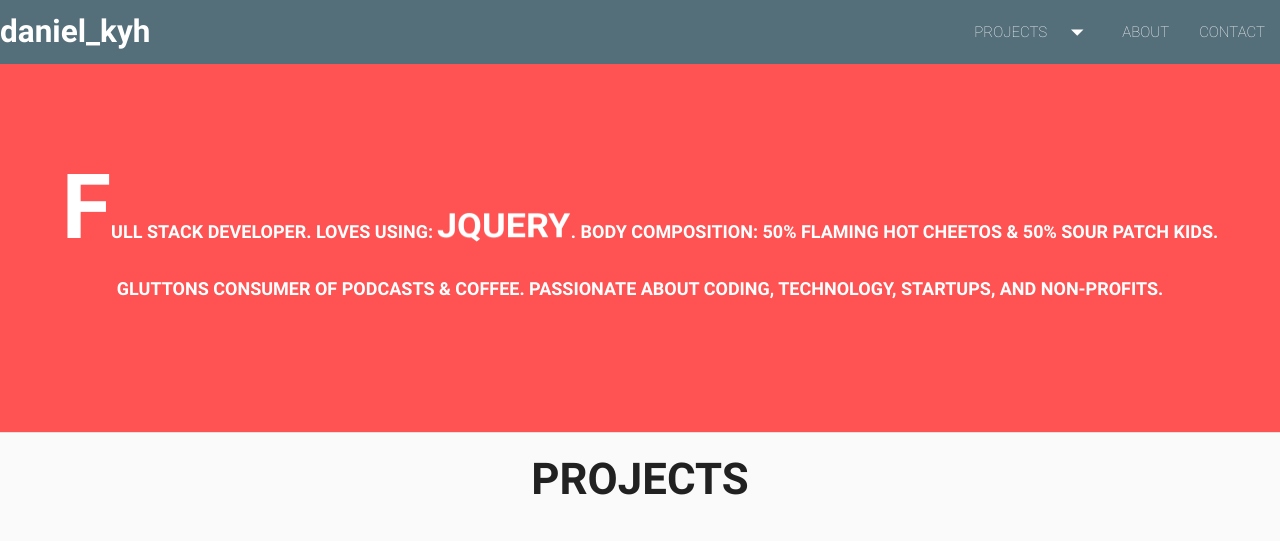
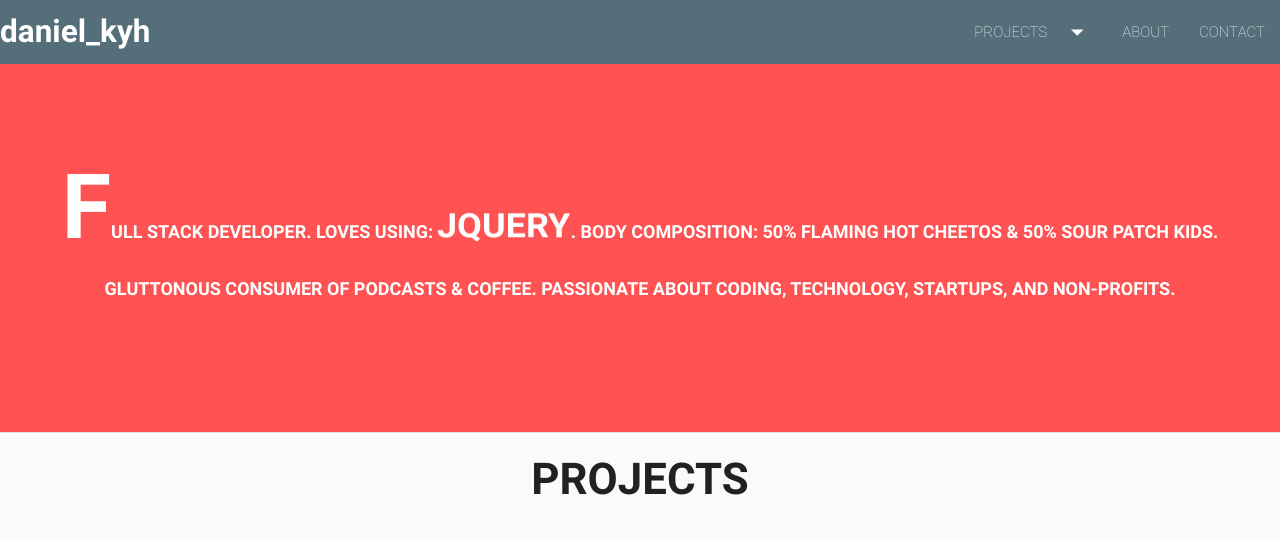
Before and after one commit to danielkyh/daniekyh.github.io, a plain HTML site: page index.html in a window 1280 px wide. Shown: the top 541 px of the page. Drawn offline with nearby package versions, Linux system fonts and the light colour scheme.

Commit message:
Update index.html
spelling error correction

```diff
--- a/index.html
+++ b/index.html
@@ -48,7 +48,7 @@
         </nav>
       <div class="red accent-2 section" id="about">
         <div class="row valign wrapper">
-          <p class="center enter zero-top-margin animated fadeInUpBig" id="about-me"><span class="first-word">F</span>ULL STACK DEVELOPER.  LOVES USING: <span class="rotate">RUBY, JAVASCRIPT, HTML, CSS, JQUERY, RUBY ON RAILS, POSTGRESQL, NODE/EXPRESSJS, ANGULARJS</span>.  BODY COMPOSITION: 50% FLAMING HOT CHEETOS & 50% SOUR PATCH KIDS. GLUTTONS CONSUMER OF PODCASTS & COFFEE.  PASSIONATE ABOUT CODING, TECHNOLOGY, STARTUPS, AND NON-PROFITS. </p>
+          <p class="center enter zero-top-margin animated fadeInUpBig" id="about-me"><span class="first-word">F</span>ULL STACK DEVELOPER.  LOVES USING: <span class="rotate">RUBY, JAVASCRIPT, HTML, CSS, JQUERY, RUBY ON RAILS, POSTGRESQL, NODE/EXPRESSJS, ANGULARJS</span>.  BODY COMPOSITION: 50% FLAMING HOT CHEETOS & 50% SOUR PATCH KIDS. GLUTTONOUS CONSUMER OF PODCASTS & COFFEE.  PASSIONATE ABOUT CODING, TECHNOLOGY, STARTUPS, AND NON-PROFITS. </p>
         </div>
       </div>
 
```
